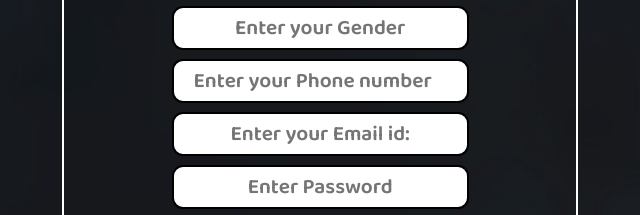
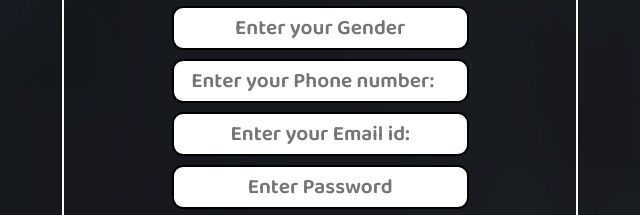
Before and after one commit to ankitkumar6207/gym-project, a plain HTML site: page index.html in a window 1280 px wide. Shown: the part 516-731 px from the top of the page, 6-646 px from the left. Drawn offline with Linux system fonts and the light colour scheme.

Commit message:
added colon in number

```diff
--- a/index.html
+++ b/index.html
@@ -178,7 +178,7 @@
           <input type="text" placeholder="Enter your Gender" />
         </div>
         <div class="form-group">
-          <input type="number" placeholder="Enter your Phone number" />
+          <input type="number" placeholder="Enter your Phone number:" />
         </div>
         <div class="form-group">
           <input type="text" placeholder="Enter your Email id:" />
```
